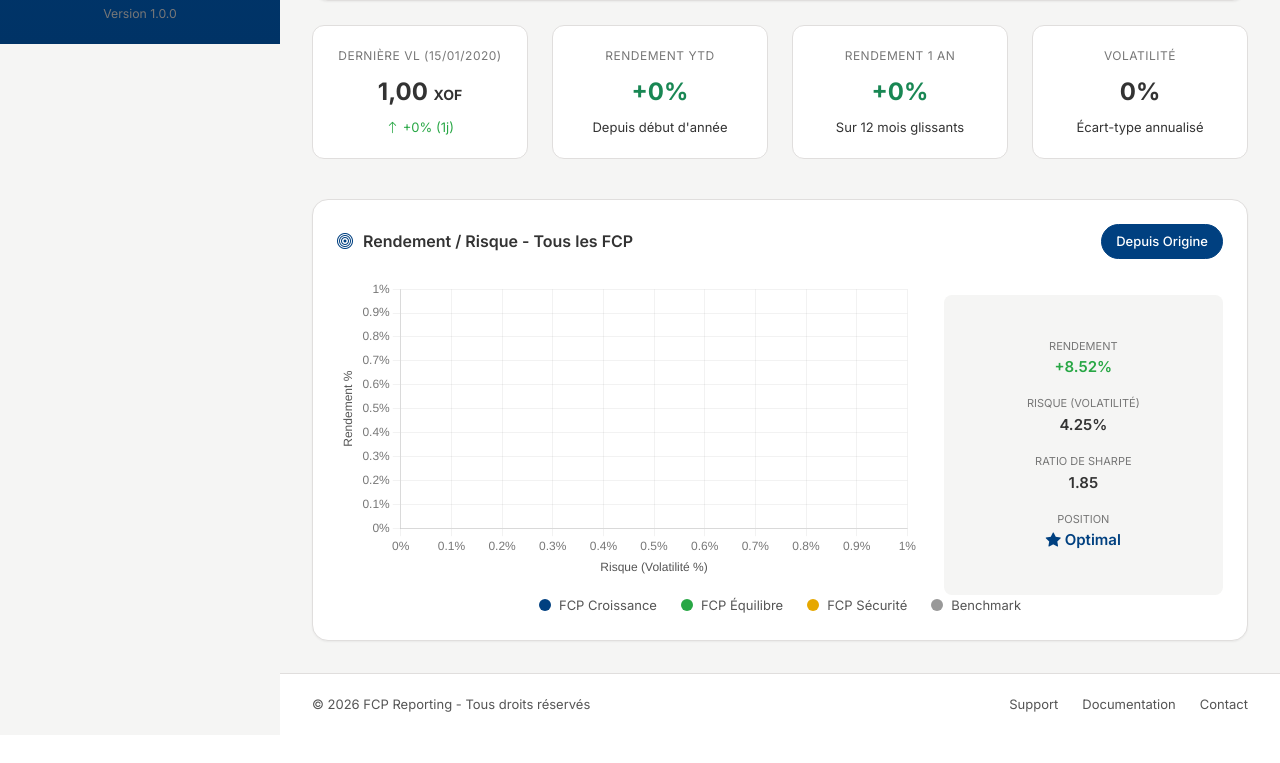
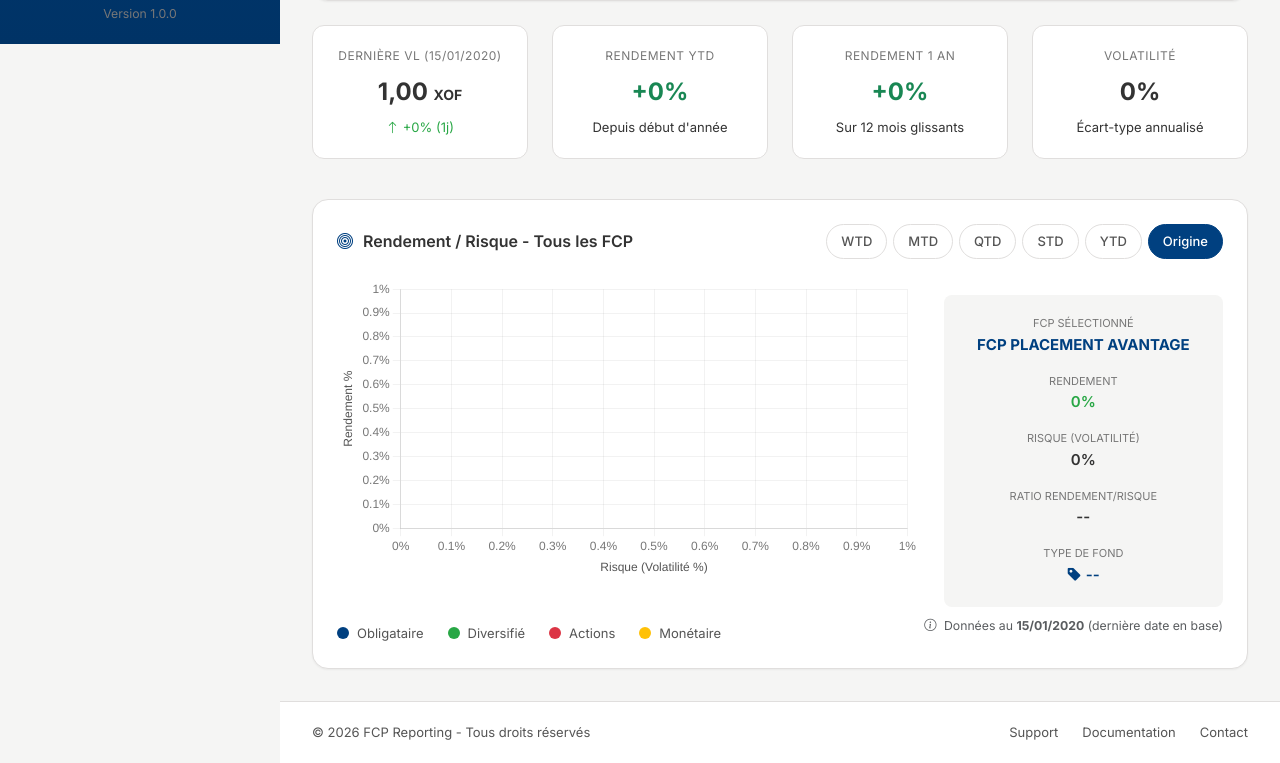
Before and after one commit to DylaneTrader/testappgestionFCP, a Django app: page / in a window 1280 px wide. Shown: the part 756-1519 px from the top of the page. Before the commit the page ends 1468 px from the top, so only its background shows below. Run offline with Django 5.2, Linux system fonts and the light colour scheme; tables that the repository leaves empty hold one stand-in row (values such as "Sample post").

Commit message:
Adaptation de la période de date (considérer celle de la base)

```diff
--- a/fcp_app/templates/fcp_app/valeurs_liquidatives.html
+++ b/fcp_app/templates/fcp_app/valeurs_liquidatives.html
@@ -398,7 +398,12 @@
 
                     <!-- Period Filters for Scatter -->
                     <div class="filter-pills" id="scatterPeriodFilters">
-                        <button class="filter-pill active" data-period="origin">Depuis Origine</button>
+                        <button class="filter-pill" data-period="wtd">WTD</button>
+                        <button class="filter-pill" data-period="mtd">MTD</button>
+                        <button class="filter-pill" data-period="qtd">QTD</button>
+                        <button class="filter-pill" data-period="std">STD</button>
+                        <button class="filter-pill" data-period="ytd">YTD</button>
+                        <button class="filter-pill active" data-period="origin">Origine</button>
                     </div>
                 </div>
 
@@ -411,44 +416,54 @@
                     <div class="col-lg-4">
                         <div class="scatter-info flex-column h-100 justify-content-center">
                             <div class="scatter-info-item mb-3">
+                                <div class="label">FCP sélectionné</div>
+                                <div class="value fw-bold" style="color: var(--primary-color);" id="scatterSelectedFcp">{{ selected_fcp }}</div>
+                            </div>
+                            <div class="scatter-info-item mb-3">
                                 <div class="label">Rendement</div>
-                                <div class="value" style="color: var(--success-color);">+8.52%</div>
+                                <div class="value" id="scatterRendement" style="color: var(--success-color);">{{ stats.var_origine|default:"0" }}%</div>
                             </div>
                             <div class="scatter-info-item mb-3">
                                 <div class="label">Risque (Volatilité)</div>
-                                <div class="value">4.25%</div>
+                                <div class="value" id="scatterVolatilite">{{ stats.volatilite|default:"0" }}%</div>
                             </div>
                             <div class="scatter-info-item mb-3">
-                                <div class="label">Ratio de Sharpe</div>
-                                <div class="value">1.85</div>
+                                <div class="label">Ratio Rendement/Risque</div>
+                                <div class="value" id="scatterRatio">--</div>
                             </div>
                             <div class="scatter-info-item">
-                                <div class="label">Position</div>
-                                <div class="value" style="color: var(--primary-color);">
-                                    <i class="bi bi-star-fill me-1"></i>Optimal
+                                <div class="label">Type de fond</div>
+                                <div class="value" id="scatterTypeFond" style="color: var(--primary-color);">
+                                    <i class="bi bi-tag-fill me-1"></i>--
                                 </div>
                             </div>
                         </div>
                     </div>
                 </div>
 
-                <!-- Scatter Legend -->
-                <div class="chart-legend mt-3">
-                    <div class="legend-item">
+                <!-- Scatter Legend par Type de Fond -->
+                <div class="d-flex justify-content-between align-items-center flex-wrap mt-3">
+                    <div class="chart-legend" id="scatterLegend">
+                        <div class="legend-item" data-type="Obligataire">
                             <div class="legend-dot" style="background: #004080;"></div>
-                        <span>FCP Croissance</span>
+                            <span>Obligataire</span>
                         </div>
-                    <div class="legend-item">
+                        <div class="legend-item" data-type="Diversifié">
                             <div class="legend-dot" style="background: #28a745;"></div>
-                        <span>FCP Équilibre</span>
+                            <span>Diversifié</span>
                         </div>
-                    <div class="legend-item">
-                        <div class="legend-dot" style="background: #e6a800;"></div>
-                        <span>FCP Sécurité</span>
+                        <div class="legend-item" data-type="Actions">
+                            <div class="legend-dot" style="background: #dc3545;"></div>
+                            <span>Actions</span>
                         </div>
-                    <div class="legend-item">
-                        <div class="legend-dot" style="background: #333333; opacity: 0.5;"></div>
-                        <span>Benchmark</span>
+                        <div class="legend-item" data-type="Monétaire">
+                            <div class="legend-dot" style="background: #ffc107;"></div>
+                            <span>Monétaire</span>
+                        </div>
+                    </div>
+                    <div class="text-muted small" id="scatterDateNote">
+                        <i class="bi bi-info-circle me-1"></i>
+                        Données au <strong>{{ stats.derniere_date }}</strong> (dernière date en base)
                     </div>
                 </div>
             </div>
@@ -688,21 +703,33 @@ document.addEventListener('DOMContentLoaded', function() {
         }
     });
 
-    // Risk/Return Scatter Chart avec données réelles
+    // Risk/Return Scatter Chart avec données réelles et catégorisation par type_fond
     const scatterCtx = document.getElementById('riskReturnChart').getContext('2d');
 
-    // Générer les couleurs pour les FCP
-    const colors = ['#004080', '#28a745', '#dc3545', '#ffc107', '#17a2b8', '#6f42c1', '#e83e8c', '#fd7e14', '#20c997', '#6c757d'];
+    // Couleurs par type de fond
+    const typeColors = {
+        'Obligataire': '#004080',
+        'Diversifié': '#28a745',
+        'Actions': '#dc3545',
+        'Monétaire': '#ffc107'
+    };
 
-    const scatterDatasets = allFcpStats.map((fcp, index) => ({
+    // Fonction pour créer les datasets du scatter chart
+    function createScatterDatasets(data) {
+        return data.map((fcp) => ({
             label: fcp.nom,
-        data: [{ x: fcp.volatilite, y: fcp.rendement }],
-        backgroundColor: fcp.selected ? '#004080' : colors[index % colors.length],
+            data: [{ x: fcp.volatilite, y: fcp.rendement, type_fond: fcp.type_fond }],
+            backgroundColor: fcp.selected ? typeColors[fcp.type_fond] || '#6c757d' : typeColors[fcp.type_fond] || '#6c757d',
             pointRadius: fcp.selected ? 14 : 8,
             pointHoverRadius: fcp.selected ? 16 : 10,
-        borderColor: fcp.selected ? '#fff' : 'transparent',
-        borderWidth: fcp.selected ? 3 : 0
+            borderColor: fcp.selected ? '#fff' : 'rgba(255,255,255,0.5)',
+            borderWidth: fcp.selected ? 3 : 1,
+            type_fond: fcp.type_fond
         }));
+    }
+
+    // Initialiser le scatter chart
+    let scatterDatasets = createScatterDatasets(allFcpStats);
 
     const scatterChart = new Chart(scatterCtx, {
         type: 'scatter',
@@ -722,8 +749,10 @@ document.addEventListener('DOMContentLoaded', function() {
                     cornerRadius: 8,
                     callbacks: {
                         label: function(context) {
+                            const typeFond = context.dataset.type_fond || 'N/A';
                             return [
                                 context.dataset.label,
+                                'Type: ' + typeFond,
                                 'Rendement: ' + context.raw.y.toFixed(2) + '%',
                                 'Volatilité: ' + context.raw.x.toFixed(2) + '%'
                             ];
@@ -766,8 +795,70 @@ document.addEventListener('DOMContentLoaded', function() {
                         }
                     }
                 }
+            },
+            onClick: function(event, elements) {
+                if (elements.length > 0) {
+                    const datasetIndex = elements[0].datasetIndex;
+                    const fcpData = scatterChart.data.datasets[datasetIndex];
+                    updateScatterInfo(fcpData.label, fcpData.data[0].y, fcpData.data[0].x, fcpData.type_fond);
                 }
             }
+        }
+    });
+
+    // Fonction pour mettre à jour les infos du scatter
+    function updateScatterInfo(nom, rendement, volatilite, typeFond) {
+        document.getElementById('scatterSelectedFcp').textContent = nom;
+        const rendementEl = document.getElementById('scatterRendement');
+        rendementEl.textContent = (rendement >= 0 ? '+' : '') + rendement.toFixed(2) + '%';
+        rendementEl.style.color = rendement >= 0 ? 'var(--success-color)' : 'var(--danger-color)';
+        document.getElementById('scatterVolatilite').textContent = volatilite.toFixed(2) + '%';
+        const ratio = volatilite > 0 ? (rendement / volatilite).toFixed(2) : '--';
+        document.getElementById('scatterRatio').textContent = ratio;
+        document.getElementById('scatterTypeFond').innerHTML = '<i class="bi bi-tag-fill me-1"></i>' + typeFond;
+    }
+
+    // Initialiser les infos avec le FCP sélectionné
+    const selectedFcpData = allFcpStats.find(f => f.selected);
+    if (selectedFcpData) {
+        updateScatterInfo(selectedFcpData.nom, selectedFcpData.rendement, selectedFcpData.volatilite, selectedFcpData.type_fond);
+    }
+
+    // Scatter Period Filter Click Handler
+    document.querySelectorAll('#scatterPeriodFilters .filter-pill').forEach(pill => {
+        pill.addEventListener('click', function() {
+            document.querySelectorAll('#scatterPeriodFilters .filter-pill').forEach(p => p.classList.remove('active'));
+            this.classList.add('active');
+
+            const period = this.dataset.period;
+
+            // Appeler l'API pour récupérer les données filtrées
+            fetch('/api/scatter-data/?period=' + period)
+                .then(response => response.json())
+                .then(result => {
+                    // Marquer le FCP sélectionné
+                    result.data.forEach(fcp => {
+                        fcp.selected = fcp.nom === selectedFcp;
+                    });
+
+                    // Mettre à jour le chart
+                    scatterChart.data.datasets = createScatterDatasets(result.data);
+                    scatterChart.update();
+
+                    // Mettre à jour les infos si le FCP sélectionné est dans les résultats
+                    const selectedData = result.data.find(f => f.selected);
+                    if (selectedData) {
+                        updateScatterInfo(selectedData.nom, selectedData.rendement, selectedData.volatilite, selectedData.type_fond);
+                    }
+
+                    // Mettre à jour la note avec la date
+                    if (result.last_date) {
+                        document.getElementById('scatterDateNote').innerHTML =
+                            '<i class="bi bi-info-circle me-1"></i>Données au <strong>' + result.last_date + '</strong> (dernière date en base)';
+                    }
+                })
+                .catch(error => console.error('Erreur:', error));
+        });
     });
 
     // Period Filter Click Handler
--- a/fcp_app/urls.py
+++ b/fcp_app/urls.py
@@ -9,4 +9,5 @@ urlpatterns = [
     path('fiche-signaletique/', views.fiche_signaletique, name='fiche_signaletique'),
     path('a-propos/', views.a_propos, name='a_propos'),
     path('api/vl-data/', views.api_vl_data, name='api_vl_data'),
+    path('api/scatter-data/', views.api_scatter_data, name='api_scatter_data'),
 ]
--- a/fcp_app/views.py
+++ b/fcp_app/views.py
@@ -101,10 +101,18 @@ def valeurs_liquidatives(request):
                 else:
                     vol = 0
 
+                # Récupérer le type de fond depuis FicheSignaletique
+                try:
+                    fiche = FicheSignaletique.objects.get(nom=fcp_name)
+                    type_fond = fiche.type_fond
+                except FicheSignaletique.DoesNotExist:
+                    type_fond = 'Diversifié'
+
                 all_fcp_stats.append({
                     'nom': fcp_name,
                     'rendement': round(rendement, 2),
                     'volatilite': round(vol, 2),
+                    'type_fond': type_fond,
                     'selected': fcp_name == selected_fcp
                 })
 
@@ -118,6 +126,84 @@ def valeurs_liquidatives(request):
         'all_fcp_stats_json': json.dumps(all_fcp_stats),
     }
     return render(request, 'fcp_app/valeurs_liquidatives.html', context)
+
+
+def api_scatter_data(request):
+    """API pour récupérer les données du scatter plot avec filtre de période"""
+    period = request.GET.get('period', 'origin')
+
+    fcp_list = list(FicheSignaletique.objects.values_list('nom', flat=True).order_by('nom'))
+    all_fcp_stats = []
+
+    for fcp_name in fcp_list:
+        fcp_vl_model = get_vl_model(fcp_name)
+        if fcp_vl_model:
+            fcp_vl = fcp_vl_model.objects.all().order_by('date')
+            if fcp_vl.exists() and fcp_vl.count() > 30:
+                last = fcp_vl.last()
+                latest_date = last.date
+
+                # Filtrer par période
+                if period == 'wtd':  # Week-to-Date (depuis lundi)
+                    start_date = latest_date - timedelta(days=latest_date.weekday())
+                elif period == 'mtd':  # Month-to-Date
+                    start_date = latest_date.replace(day=1)
+                elif period == 'qtd':  # Quarter-to-Date
+                    quarter_month = ((latest_date.month - 1) // 3) * 3 + 1
+                    start_date = latest_date.replace(month=quarter_month, day=1)
+                elif period == 'std':  # Semester-to-Date
+                    semester_month = 1 if latest_date.month <= 6 else 7
+                    start_date = latest_date.replace(month=semester_month, day=1)
+                elif period == 'ytd':  # Year-to-Date
+                    start_date = latest_date.replace(month=1, day=1)
+                else:  # origin
+                    start_date = None
+
+                if start_date:
+                    filtered_vl = fcp_vl.filter(date__gte=start_date)
+                else:
+                    filtered_vl = fcp_vl
+
+                if filtered_vl.count() > 10:
+                    first = filtered_vl.first()
+                    last_filtered = filtered_vl.last()
+                    rendement = ((float(last_filtered.valeur) / float(first.valeur)) - 1) * 100
+
+                    # Calculer volatilité sur la période
+                    valeurs = list(filtered_vl.values_list('valeur', flat=True))
+                    rendements = [(float(valeurs[i]) / float(valeurs[i-1]) - 1) for i in range(1, len(valeurs))]
+                    if rendements:
+                        moyenne = sum(rendements) / len(rendements)
+                        variance = sum((r - moyenne) ** 2 for r in rendements) / len(rendements)
+                        vol = (variance ** 0.5) * (252 ** 0.5) * 100
+                    else:
+                        vol = 0
+
+                    # Récupérer le type de fond
+                    try:
+                        fiche = FicheSignaletique.objects.get(nom=fcp_name)
+                        type_fond = fiche.type_fond
+                    except FicheSignaletique.DoesNotExist:
+                        type_fond = 'Diversifié'
+
+                    all_fcp_stats.append({
+                        'nom': fcp_name,
+                        'rendement': round(rendement, 2),
+                        'volatilite': round(vol, 2),
+                        'type_fond': type_fond
+                    })
+
+    # Récupérer la dernière date de la base (prendre la première disponible)
+    last_date_str = None
+    for fcp_name in fcp_list:
+        fcp_vl_model = get_vl_model(fcp_name)
+        if fcp_vl_model:
+            last_vl = fcp_vl_model.objects.order_by('-date').first()
+            if last_vl:
+                last_date_str = last_vl.date.strftime('%d/%m/%Y')
+                break
+
+    return JsonResponse({'data': all_fcp_stats, 'last_date': last_date_str})
 
 
 def api_vl_data(request):
```
Lines whose indentation alone changed are shown as unchanged.
